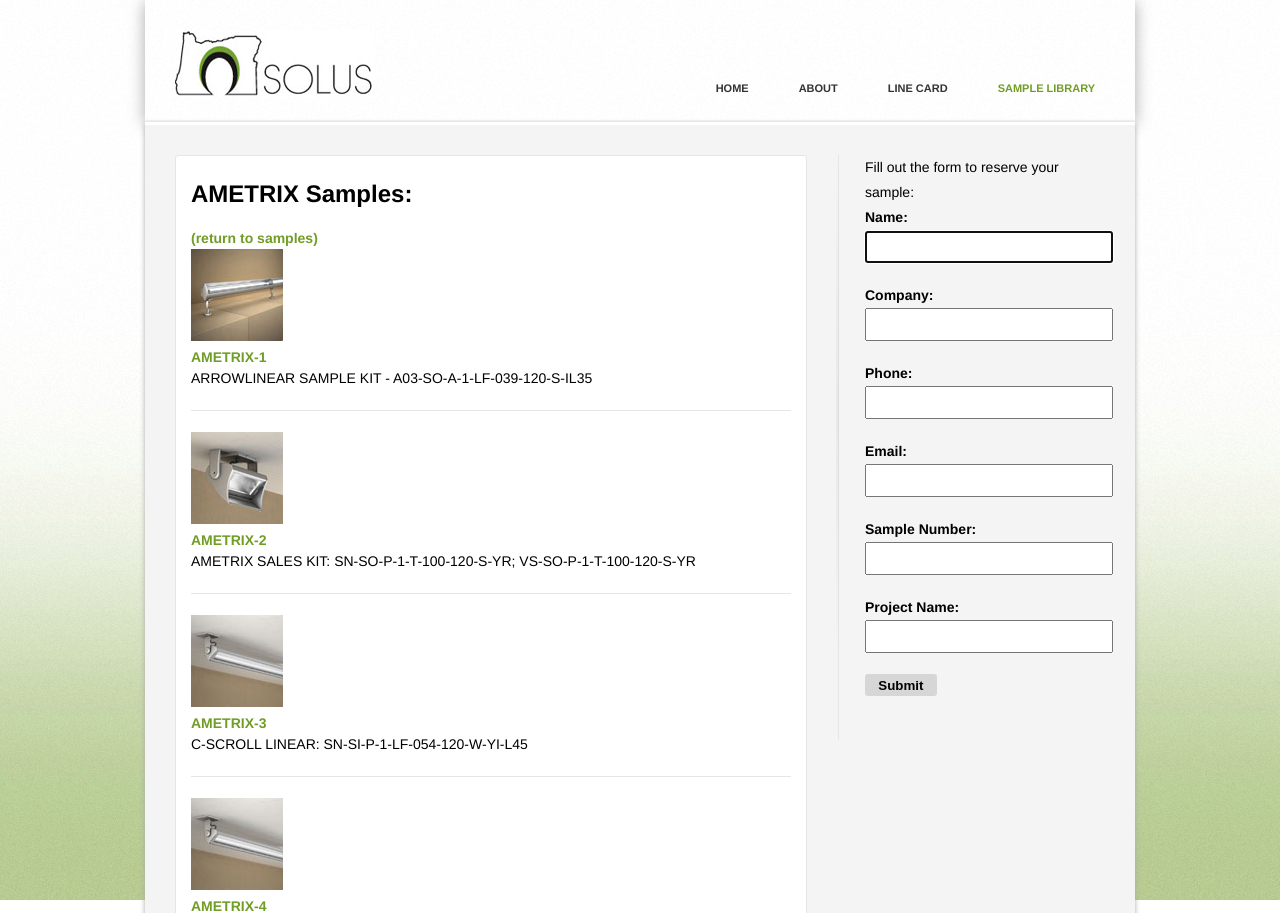
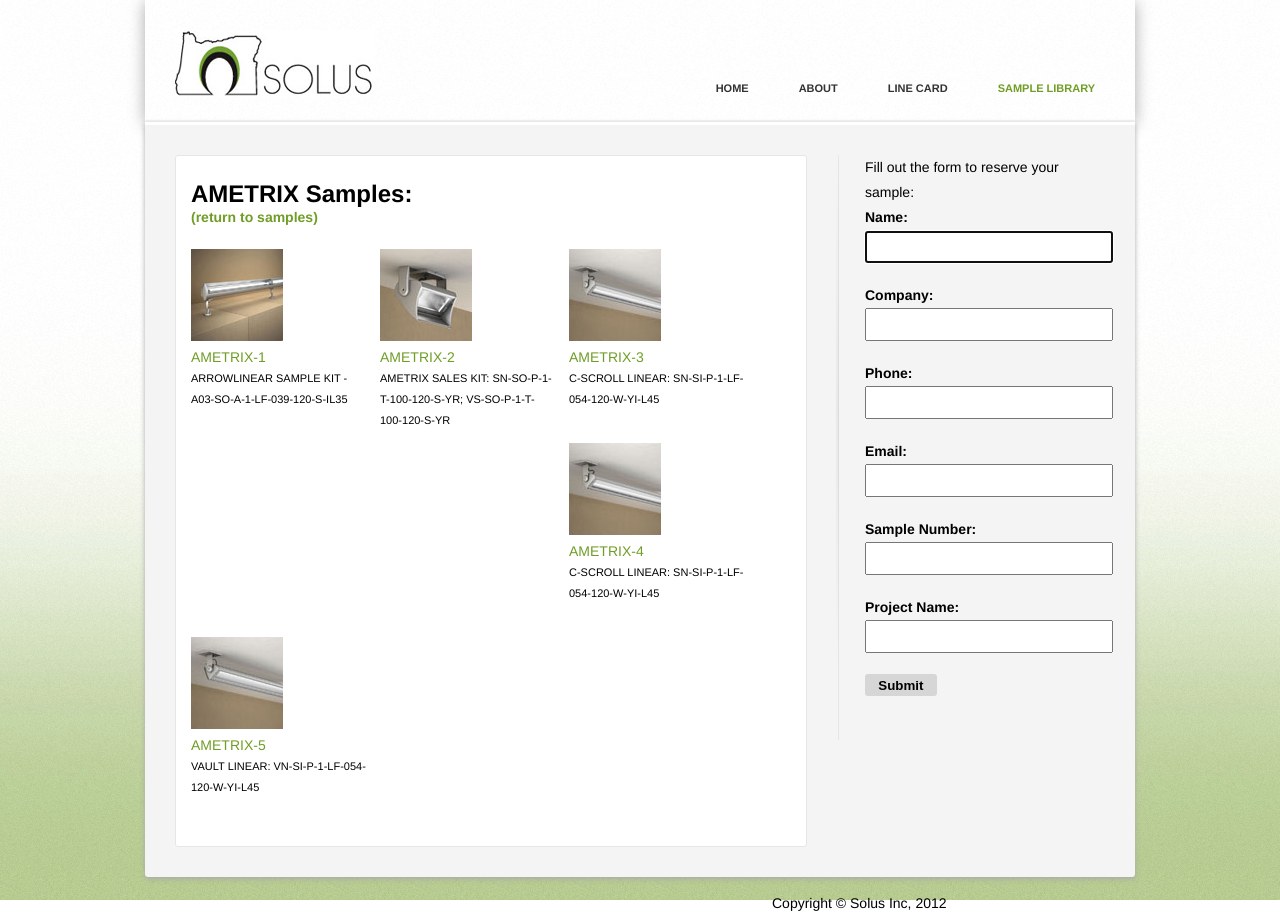
Before and after one commit to benjaminfisher/solus, a PHP site: page /ametrix_samples.php in a window 1280 px wide. Shown: the top 913 px of the page. Run offline with PHP 8.4, Linux system fonts and the light colour scheme; some libraries are stand-ins or nearby versions.

Commit message:
Styling for samples page

```diff
--- a/ametrix_samples.php
+++ b/ametrix_samples.php
@@ -10,12 +10,12 @@
 
 	<div class="copy">
 		<h2><span class="upper"><?php echo $product; ?></span> Samples:</h2>
-		<a href="sample-library.php">(return to samples)</a>
+		<a href="sample-library.php" class="return">(return to samples)</a>
 
 		<ul class="samples">
 			<li>
 				<a href="http://www.ametrixlighting.com/common/brands.cfm?pg=Detail&brandName=Ametrix&category=Base:%20Arrowlinear&id=17130">
-					<img src=<?php print '"assets/products/'.$product.'_'.$productCount.'.jpg"'; ?> alt="" />
+					<img src=<?php print '"assets/products/'.$product.'_'.$productCount.'.jpg"'; ?> alt="image of sample <?php echo $productCount; ?>" />
 					<h3 class="upper"><?php echo $product.'-'.$productCount; ?></h3>
 				</a>
 				<p class="upper">ARROWLINEAR SAMPLE KIT - A03-SO-A-1-LF-039-120-S-IL35</p>
@@ -23,7 +23,7 @@
 			</li>
 			<li>
 				<a href="http://www.ametrixlighting.com/">
-					<img src=<?php print '"assets/products/'.$product.'_'.$productCount.'.jpg"'; ?> alt="" />
+					<img src=<?php print '"assets/products/'.$product.'_'.$productCount.'.jpg"'; ?> alt="image of sample <?php echo $productCount; ?>" />
 					<h3 class="upper"><?php echo $product.'-'.$productCount; ?></h3>
 				</a>
 				<p class="upper">AMETRIX SALES KIT:  SN-SO-P-1-T-100-120-S-YR; VS-SO-P-1-T-100-120-S-YR</p>
@@ -31,7 +31,7 @@
 			</li>
 			<li>
 				<a href="http://www.ametrixlighting.com/common/brands.cfm?pg=Products&brandName=Ametrix&group=&category=Ceiling%20-%20Surface:%20C-Scroll">
-					<img src=<?php print '"assets/products/'.$product.'_'.$productCount.'.jpg"'; ?> alt="" />
+					<img src=<?php print '"assets/products/'.$product.'_'.$productCount.'.jpg"'; ?> alt="image of sample <?php echo $productCount; ?>" />
 					<h3 class="upper"><?php echo $product.'-'.$productCount; ?></h3>
 				</a>
 				<p class="upper">C-SCROLL LINEAR:  SN-SI-P-1-LF-054-120-W-YI-L45</p>
@@ -39,7 +39,7 @@
 			</li>
 			<li>
 				<a href="http://www.ametrixlighting.com/common/brands.cfm?pg=Products&brandName=Ametrix&group=&category=Ceiling%20-%20Surface:%20C-Scroll">
-					<img src=<?php print '"assets/products/'.$product.'_'.$productCount.'.jpg"'; ?> alt="" />
+					<img src=<?php print '"assets/products/'.$product.'_'.$productCount.'.jpg"'; ?> alt="image of sample <?php echo $productCount; ?>" />
 					<h3 class="upper"><?php echo $product.'-'.$productCount; ?></h3>
 				</a>
 				<p class="upper">C-SCROLL LINEAR:  SN-SI-P-1-LF-054-120-W-YI-L45</p>
@@ -47,7 +47,7 @@
 			</li>
 			<li>
 				<a href="http://www.ametrixlighting.com/common/brands.cfm?pg=Products&brandName=Ametrix&group=&category=Ceiling%20-%20Surface:%20Vault">
-					<img src=<?php print '"assets/products/'.$product.'_'.$productCount.'.jpg"'; ?> alt="" />
+					<img src=<?php print '"assets/products/'.$product.'_'.$productCount.'.jpg"'; ?> alt="image of sample <?php echo $productCount; ?>" />
 					<h3 class="upper"><?php echo $product.'-'.$productCount; ?></h3>
 				</a>
 				<p class="upper">VAULT LINEAR:  VN-SI-P-1-LF-054-120-W-YI-L45</p>
--- a/sass/screen.scss
+++ b/sass/screen.scss
@@ -373,6 +373,8 @@
       padding-bottom:1.5em;
     }
 
+    a.return{ position:relative; bottom:1.5em; }
+
     ul.clients{
       @include column-count(3);
       margin-left:2em;
@@ -386,6 +388,19 @@
         }
       }
     } // End Clints list specific styles
+
+    ul.samples{
+      li{
+        display:block;
+        float:left;
+        margin-right:1em;
+        max-width:175px;
+
+        a { font-weight:normal; }
+        p{ border-bottom: 0px; font-size:0.785714286em; }
+
+      } // End list item styles for Samples list
+    } // End Samples list styles
   } // End Copy Div styles
 
   div.content div.shadow{ height:510px; right: 296px; }
--- a/stylesheets/screen.css
+++ b/stylesheets/screen.css
@@ -862,6 +862,11 @@
   padding-bottom: 1.5em;
 }
 /* line 376, ../sass/screen.scss */
+.sample-library div.content div.copy a.return {
+  position: relative;
+  bottom: 1.5em;
+}
+/* line 378, ../sass/screen.scss */
 .sample-library div.content div.copy ul.clients {
   -moz-column-count: 3;
   -webkit-column-count: 3;
@@ -870,41 +875,57 @@
   margin-left: 2em;
   margin-bottom: 1.5em;
 }
-/* line 382, ../sass/screen.scss */
+/* line 384, ../sass/screen.scss */
 .sample-library div.content div.copy ul.clients li a {
   color: #666;
 }
-/* line 385, ../sass/screen.scss */
+/* line 387, ../sass/screen.scss */
 .sample-library div.content div.copy ul.clients li a:hover {
   color: #709d26;
   text-decoration: none;
 }
-/* line 391, ../sass/screen.scss */
+/* line 393, ../sass/screen.scss */
+.sample-library div.content div.copy ul.samples li {
+  display: block;
+  float: left;
+  margin-right: 1em;
+  max-width: 175px;
+}
+/* line 399, ../sass/screen.scss */
+.sample-library div.content div.copy ul.samples li a {
+  font-weight: normal;
+}
+/* line 400, ../sass/screen.scss */
+.sample-library div.content div.copy ul.samples li p {
+  border-bottom: 0px;
+  font-size: 0.785714286em;
+}
+/* line 406, ../sass/screen.scss */
 .sample-library div.content div.shadow {
   height: 510px;
   right: 296px;
 }
-/* line 393, ../sass/screen.scss */
+/* line 408, ../sass/screen.scss */
 .sample-library aside.sidebar {
   height: 450px;
 }
-/* line 397, ../sass/screen.scss */
+/* line 412, ../sass/screen.scss */
 .sample-library aside.sidebar form label {
   display: block;
   font-weight: bold;
 }
-/* line 401, ../sass/screen.scss */
+/* line 416, ../sass/screen.scss */
 .sample-library aside.sidebar form label:after {
   content: ":";
 }
-/* line 404, ../sass/screen.scss */
+/* line 419, ../sass/screen.scss */
 .sample-library aside.sidebar form input {
   display: block;
   height: 2em;
   margin-bottom: 1.5em;
   width: 100%;
 }
-/* line 411, ../sass/screen.scss */
+/* line 426, ../sass/screen.scss */
 .sample-library aside.sidebar form button {
   -moz-border-radius: 3px;
   -webkit-border-radius: 3px;
@@ -917,7 +938,7 @@
   font-weight: bold;
   padding: 0.25em 1em;
 }
-/* line 418, ../sass/screen.scss */
+/* line 433, ../sass/screen.scss */
 .sample-library aside.sidebar form button:hover {
   background-color: #709d26;
   cursor: pointer;
```
